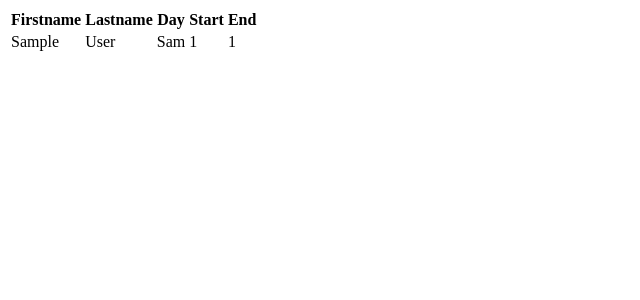
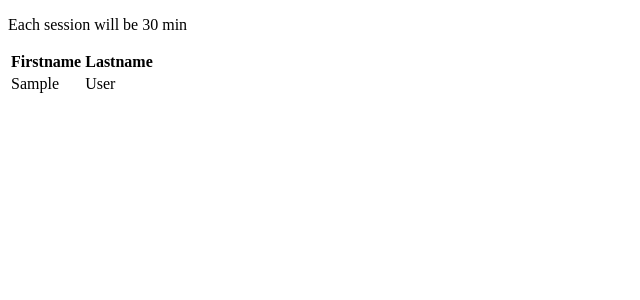
Before and after one commit to shookstra/GroupProject-Red, a PHP site: page /views/schedule.php?q=1 in a window 1280 px wide. Shown: the top 300 px of the page, without its empty margins (0-640 px from the left). Run offline with PHP 8.4, Linux system fonts and the light colour scheme; tables that the repository leaves empty hold one stand-in row (values such as "Sample post").

Commit message:
Pull commit

```diff
--- a/calendar.js
+++ b/calendar.js
@@ -24,7 +24,7 @@ function openModal(e){
     //var name = daySelect.getAttribute('name');
     //var name = e.srcElement.attributes;
     console.log(name);
-    namedate.setAttribute("day", name);
+    //namedate.setAttribute("day", name);
     //namedate.innerHTML = name;
     modal.style.display = 'block';
 }
--- a/views/calendar.php
+++ b/views/calendar.php
@@ -192,11 +192,11 @@
 	<div id="simpleModal" class="modal">
 		<div class="modal-content">
 			<span class="closeBtn">&times;</span>
-                        <form action="index.php" method="post">
+                        <form action="index.php?action=calendar" method="post">
                             <select id="jsname" day="" onchange="showUser(this.value)" autofocus>
                                 <option value="">Select a subject:</option>
                             <?php foreach ($subjects as $s) : ?>
-                                <option value="<?php echo htmlspecialchars($s->getSubID()); ?>" value="<?php echo htmlspecialchars($s->getSubID()); ?>"><?php echo htmlspecialchars($s->getSubName()); ?></option>
+                                <option value="<?php echo htmlspecialchars($s->getSubID()); ?>" ><?php echo htmlspecialchars($s->getSubName()); ?></option>
                             <?php endforeach; ?>
                             </select>
                         </form>
--- a/views/schedule.php
+++ b/views/schedule.php
@@ -19,26 +19,35 @@ $sql="select tutor.tutorID, tutor.fName, tutor.lName, tutor_availability.start,
 			  join tutor_availability on tutor.tutorID = tutor_availability.tutorID where subjects.subID ='".$q."'";//query for the db
 $result = mysqli_query($con,$sql);
 
+echo "<p>Each session will be 30 min</p>";
 echo "<table>
 <tr>
 <th>Firstname</th>
 <th>Lastname</th>
-<th>Day</th>
-<th>Start</th>
-<th>End</th>
+
 </tr>";
 while($row = mysqli_fetch_array($result)) {
+	$end_time = $row['end'];
+	$start_time = $row['start'];
+	$num_sessions = ($end_time - $start_time)*2 - 1;
+
     echo "<tr>";
     echo "<td>" . $row['fName'] . "</td>";
     echo "<td>" . $row['lName'] . "</td>";
-    echo "<td>" . $row['day'] . "</td>";
-    echo "<td>" . $row['start'] . "</td>";
-    echo "<td>" . $row['end'] . "</td>";
+	for($i = 0; $i <= $num_sessions; $i++){
+		echo "<td>" . ($row['start'] + (.5*$i)) . "</td>";
+	}
+        $end_time = 0;
+        $start_time = 0;
+        $num_sessions = 0;
+
     echo "</tr>";
 }
 echo "</table>";
 mysqli_close($con);
 ?>
+</body>
+</html>
 
 </body>
 </html>
```
